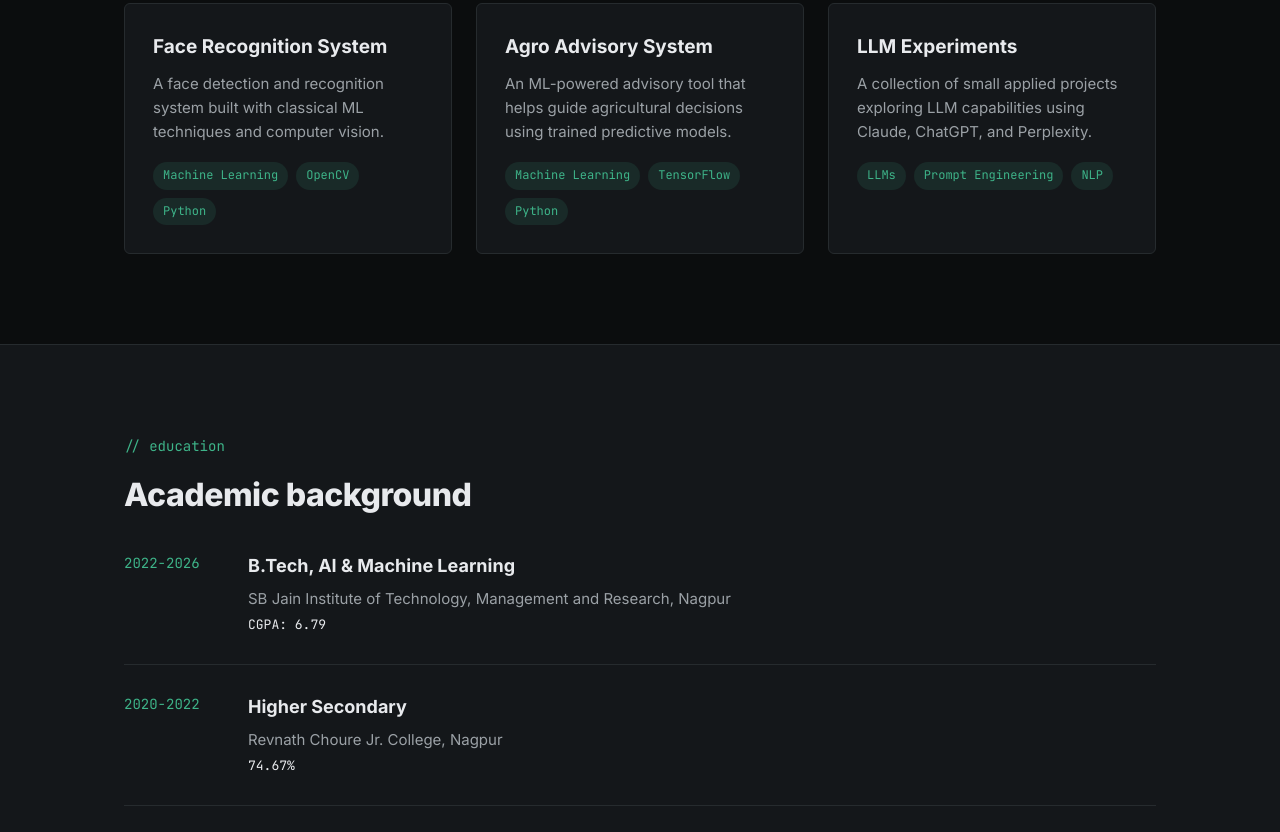
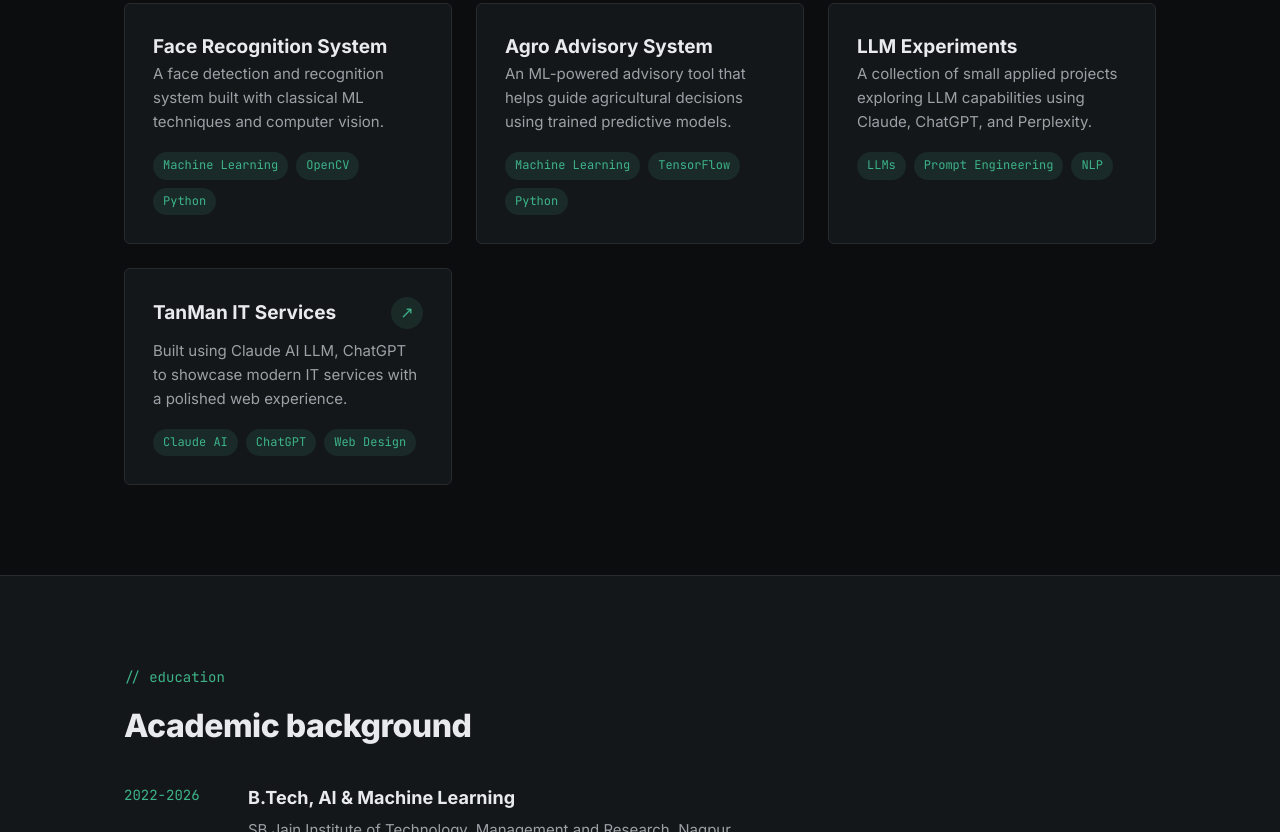
Before and after one commit to manthanrshende/Portfoilio, a plain HTML site: page index.html in a window 1280 px wide. Shown: the part 2485-3317 px from the top of the page. Drawn offline with Linux system fonts and the light colour scheme.

Commit message:
Added new project section and updated homepage

```diff
--- a/index.html
+++ b/index.html
@@ -194,6 +194,19 @@
         </div>
       </div>
 
+      <div class="project-card">
+        <div class="project-card-top">
+          <h3>TanMan IT Services</h3>
+          <a href="https://manthanrshende.github.io/tanman-website/index.html" target="_blank" rel="noopener noreferrer" class="project-link" aria-label="Open TanMan IT Services project">↗</a>
+        </div>
+        <p>Built using Claude AI LLM, ChatGPT to showcase modern IT services with a polished web experience.</p>
+        <div class="tags">
+          <span>Claude AI</span>
+          <span>ChatGPT</span>
+          <span>Web Design</span>
+        </div>
+      </div>
+
     </div>
   </div>
 </section>
--- a/style.css
+++ b/style.css
@@ -180,7 +180,30 @@ ul { list-style: none; }
   transform: translateY(-4px);
   border-color: var(--accent);
 }
-.project-card h3 { font-size: 19px; margin-bottom: 10px; }
+.project-card-top {
+  display: flex;
+  justify-content: space-between;
+  align-items: center;
+  gap: 12px;
+  margin-bottom: 10px;
+}
+.project-card h3 { font-size: 19px; margin-bottom: 0; }
+.project-link {
+  display: inline-flex;
+  align-items: center;
+  justify-content: center;
+  width: 32px;
+  height: 32px;
+  border-radius: 50%;
+  background: var(--accent-dim);
+  color: var(--accent);
+  font-size: 16px;
+  transition: background 0.15s ease, color 0.15s ease;
+}
+.project-link:hover {
+  background: var(--accent);
+  color: #08120e;
+}
 .project-card p { color: var(--text-muted); font-size: 15px; margin-bottom: 18px; }
 .tags { display: flex; flex-wrap: wrap; gap: 8px; }
 .tags span {
```
Also changed, not shown: projects/index.html (added).
